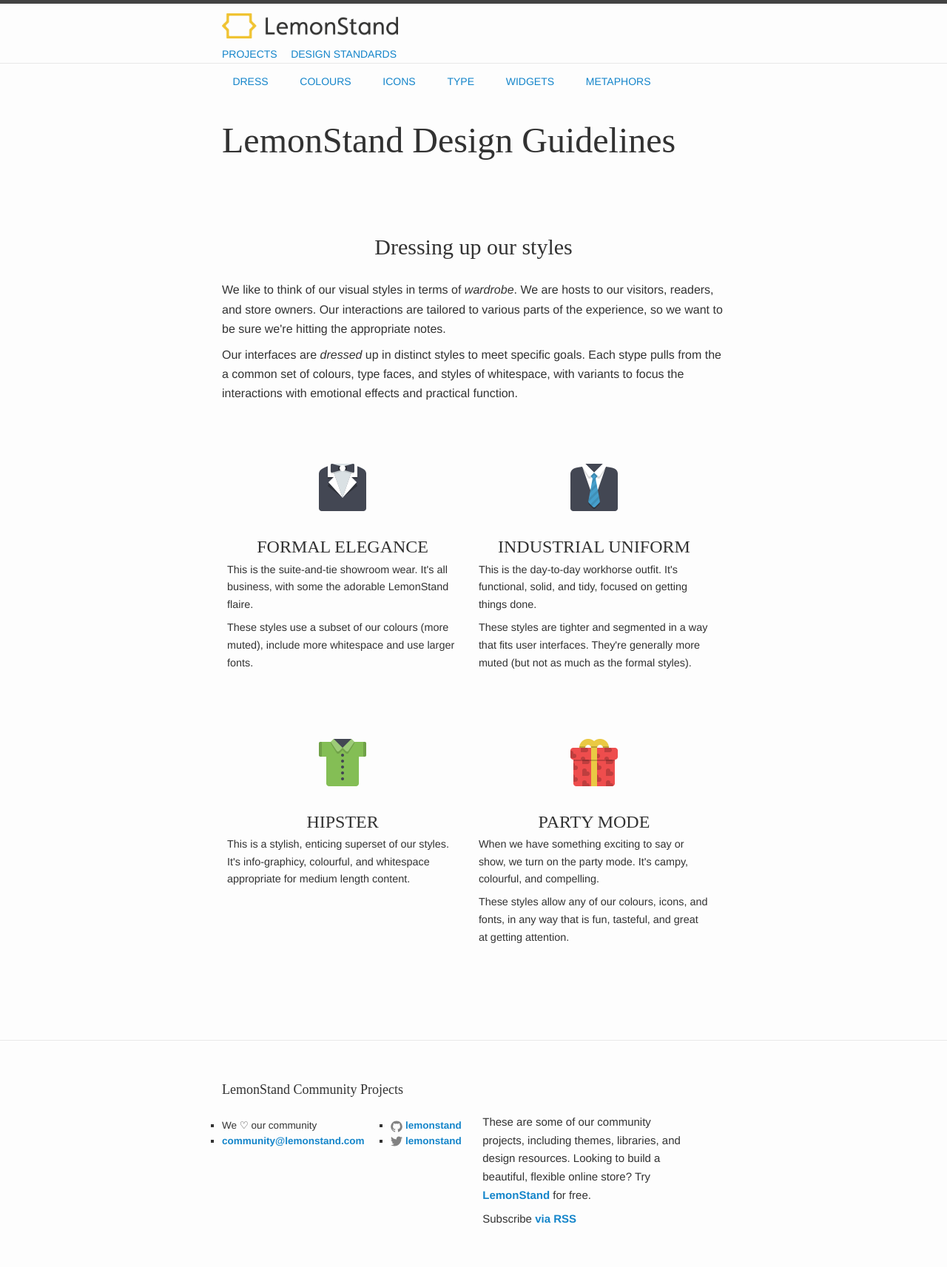
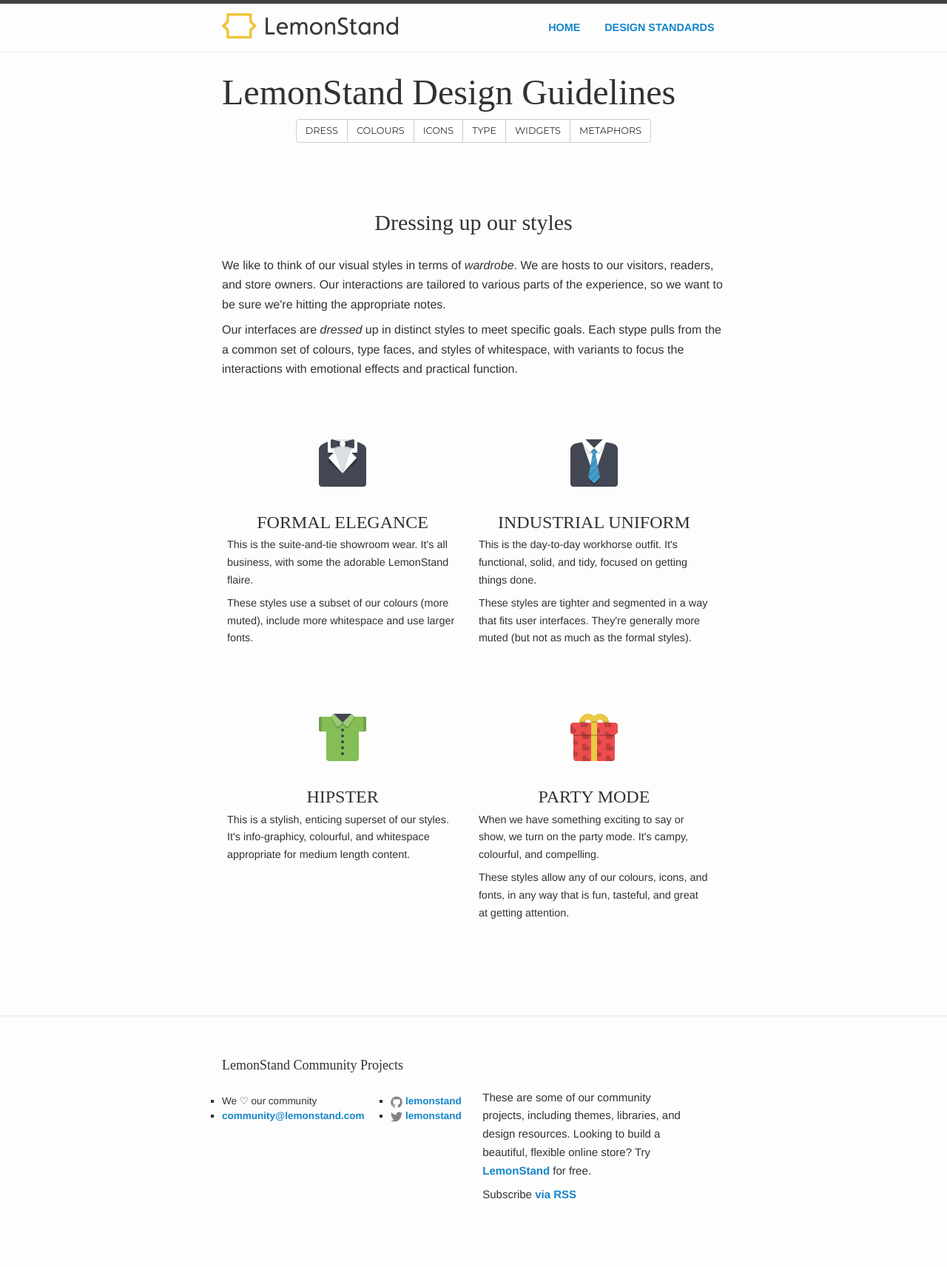
Before and after one commit to lemonstand/lemonstand.github.com, a Jekyll site: the page built from _guidelines/index.html, in a window 1280 px wide. Shown: the whole page at 74% size. Built offline with Jekyll 4.4.1, drawn with Linux system fonts in a browser that asks for light colours; nearby versions of some CDN libraries; after the commit the page ends 1680 px from its top, so only the background shows below that.

Commit message:
Improves menus and general styles.

```diff
--- a/_guidelines/index.html
+++ b/_guidelines/index.html
@@ -6,6 +6,16 @@
 
   <h1 class="banner">LemonStand Design Guidelines</h1>
 
+  <header class="page-menu">
+  <nav class="btn-group" ng-controller="pageMenu">
+      <a class="btn btn-default" ng-click="scrollTo('dress')">Dress</a>
+      <a class="btn btn-default" ng-click="scrollTo('colours')">Colours</a>
+      <a class="btn btn-default" ng-click="scrollTo('icography')">Icons</a>
+      <a class="btn btn-default" ng-click="scrollTo('type')">Type</a>
+      <a class="btn btn-default" ng-click="scrollTo('widgets')">Widgets</a>
+      <a class="btn btn-default" ng-click="scrollTo('metaphors')">Metaphors</a>
+  </nav>
+  </header>
 
 
   <div ng-include="'dress-template.html'"></div>
--- a/_includes/menu.html
+++ b/_includes/menu.html
@@ -2,7 +2,7 @@
 
 <nav class="menu">
 
-    <a href="/projects/">Projects</a>
+    <a href="/">Home</a>
     <a href="/guidelines/">Design Standards</a>
 
 
--- a/_layouts/guidelines.html
+++ b/_layouts/guidelines.html
@@ -6,20 +6,6 @@
   <body>
 
     {% include header.html %}
-
-  <div class="wrapper">
-  <nav class="guidelines menu">
-    <ul class="main-menu">
-      <li><a href="#dress">Dress</a></li>
-      <li><a href="#colours">Colours</a></li>
-      <li><a href="#icography">Icons</a></li>
-      <li><a href="#type">Type</a></li>
-      <li><a href="#widgets">Widgets</a></li>
-      <li><a href="#metaphors">Metaphors</a></li>
-    </ul>
-  </nav>
-  </div>
-
 
     <div class="page-content">
       <div class="wrapper">
--- a/_sass/_lemonstand.scss
+++ b/_sass/_lemonstand.scss
@@ -97,7 +97,7 @@
 	color: inherit;
 }
 
-header {
+header.site-header {
 	a.site-title {
 		text-decoration: none;
 
@@ -105,70 +105,32 @@
 			width: 238px;
 		}
 	}
-}
 
-.page-content {
+	nav.menu {
+		float: right;
 
-	nav {
-		display: inline-block;
-		width: 100%;
-		text-align: center;
-		margin: 0 0 1em 0;
+		font-weight: 300;
+		font-size: .9em;
+		text-transform: uppercase;
+		padding: 1.5em 0;
 
-		li {
-			list-style-type: none;
-			display: inline;
-			margin: .25em 1em;
-
-			&.current {
-				border-bottom: 4px solid $lemonBlue;
-			}
-
-			a {
-				text-transform: uppercase !important;
-				font-size: 10pt;
-			}
+		> a {
+			padding: 0 1em;
 		}
 	}
 }
+
 
 a {
 	color: $lemonBlue !important;
 	font-weight: bold;
 }
 
-
-nav.menu {
-	clear: both;
-
-	a {
-		text-transform: uppercase;
-		font-weight: 500;
-		font-size: 10.5pt;
-		margin-right: 1em;
-	}
-}
-
-nav.menu {
-	ul {
-		margin: 0 0 0 0; padding: 0;
-
-		li {
-			list-style-type: none;
-			margin: .5em; padding: .5em;
-		}
-	}
-	ul.main-menu {
-		li {
-			float: left;
-
-			ul.sub-menu {
-
-				li {
-
-				}
-			}
-
+.page-menu {
+	text-align: center;
+	nav {
+		a.btn.btn-default {
+			color: $textNormal !important;
 		}
 	}
 }
```
Also changed, not shown: other parts of _guidelines/index.html (+13 -0 lines).
